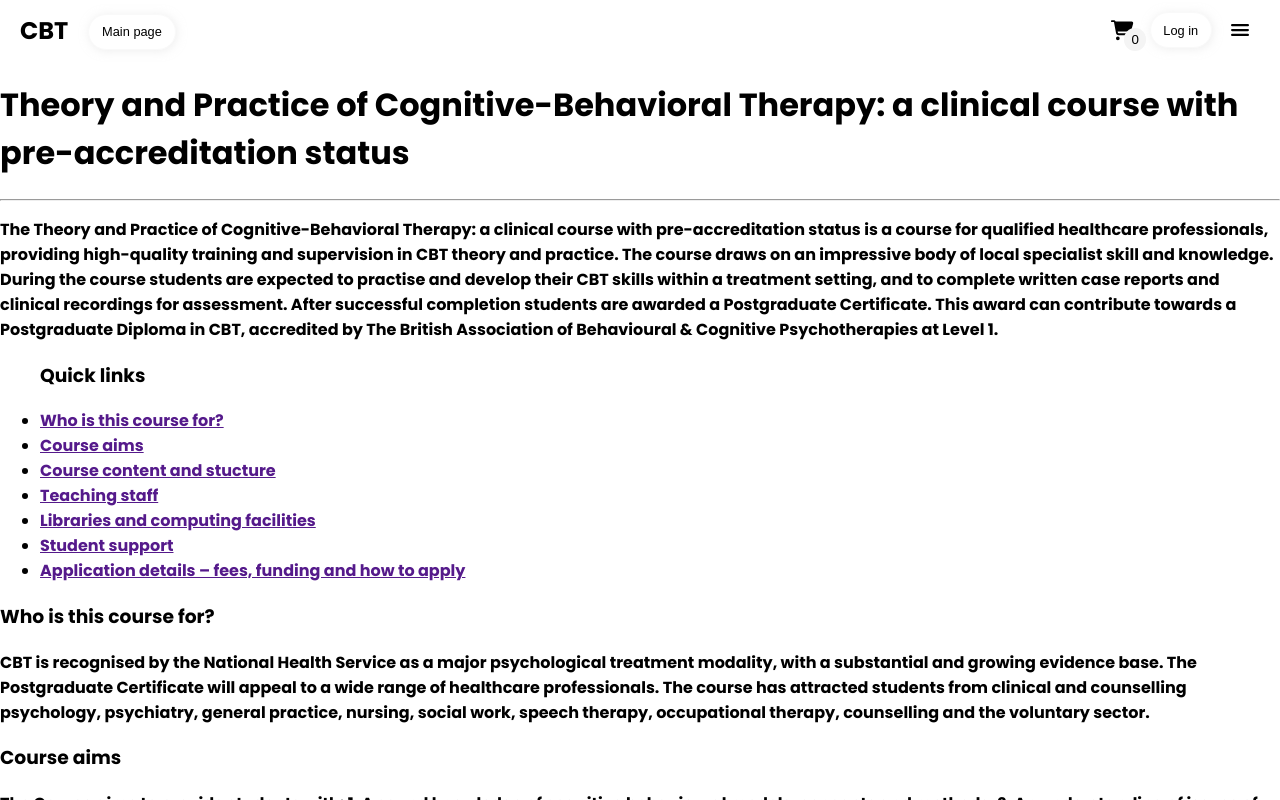
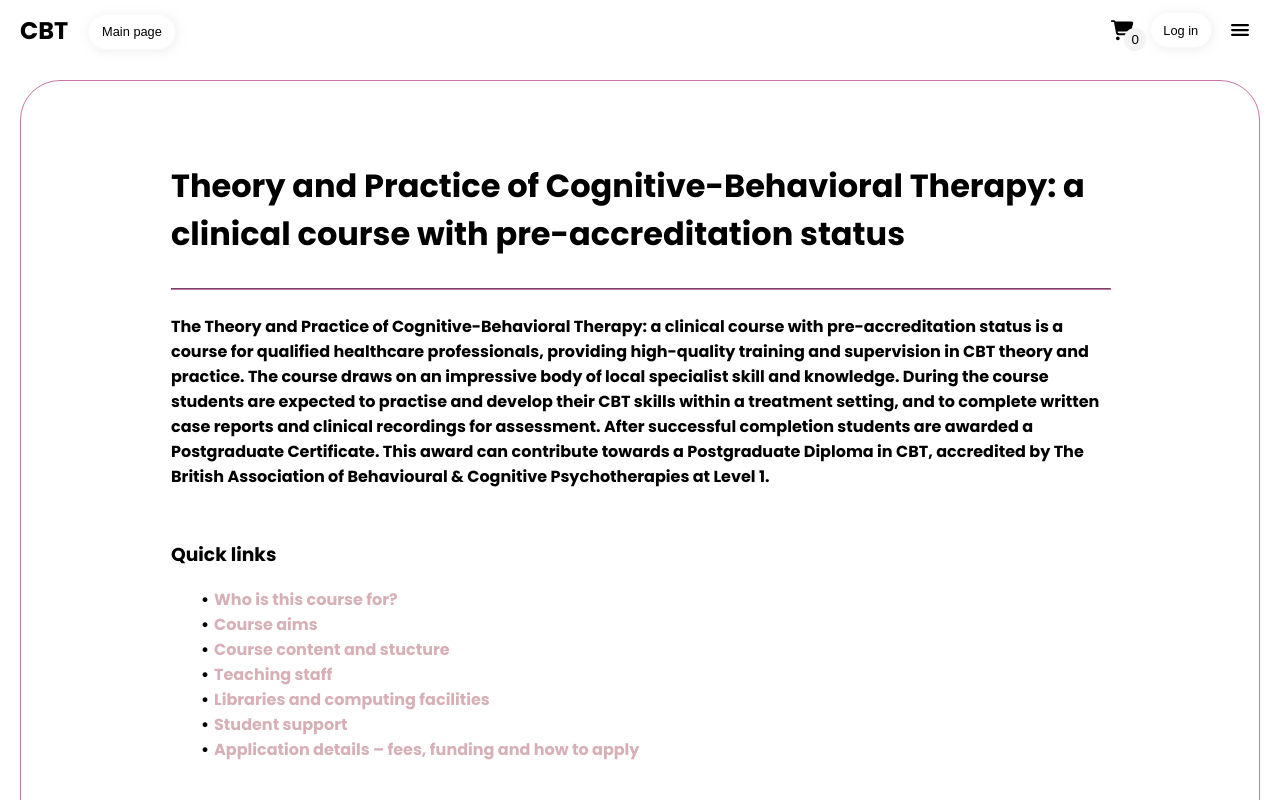
Before and after one commit to sadnaastasia/pet, a React (Vite) app: page /maincourse in a window 1280 px wide. Shown: the top 800 px of the page. Built offline with nearby package versions, Linux system fonts and the light colour scheme.

Commit message:
main course page

```diff
--- a/src/pages/MainCoursePage.tsx
+++ b/src/pages/MainCoursePage.tsx
@@ -5,7 +5,7 @@ function MainCoursePage() {
   return (
     <>
       <Navigation />
-      <div>
+      <div className="main-course-page_container">
         <h1>
           Theory and Practice of Cognitive-Behavioral Therapy: a clinical course
           with pre-accreditation status
@@ -25,7 +25,7 @@ function MainCoursePage() {
           British Association of Behavioural & Cognitive Psychotherapies at
           Level 1.
         </p>
-        <ul>
+        <ul className="main-course-page_links">
           <h3>Quick links</h3>
           <li>
             <a href="">Who is this course for?</a>
--- a/src/styles/App.css
+++ b/src/styles/App.css
@@ -1,3 +1,4 @@
+@charset "UTF-8";
 .no-underline {
   text-decoration: none;
 }
@@ -1074,6 +1075,44 @@
   background-color: #aca4aa;
 }
 
+.main-course-page_container {
+  margin: 20px;
+  padding: 60px 150px;
+  border: #c776a8 1px solid;
+  border-radius: 40px;
+  display: flex;
+  flex-direction: column;
+  align-items: stretch;
+}
+.main-course-page_container hr {
+  border-color: #c776a8;
+  width: 100%;
+}
+.main-course-page_container .main-course-page_links {
+  padding-left: 0;
+  list-style-type: none;
+  display: flex;
+  flex-direction: column;
+  align-items: start;
+}
+.main-course-page_container .main-course-page_links li::before {
+  content: "•";
+  color: black;
+  width: 1em;
+  margin-right: 5px;
+}
+.main-course-page_container .main-course-page_links li {
+  margin-left: 30px;
+}
+.main-course-page_container .main-course-page_links li a {
+  text-decoration: none;
+  color: rgb(215, 176, 183);
+  border-bottom: transparent 1px solid;
+}
+.main-course-page_container .main-course-page_links li a:hover {
+  border-bottom: rgb(215, 176, 183) 2px solid;
+}
+
 .footer_container {
   background-color: #c776a8;
   padding: 80px 50px;
@@ -1262,6 +1301,13 @@
     padding: 60px 20px;
     grid-gap: 2rem;
   }
+  .main-course-page_container {
+    margin: 20px;
+    padding: 30px 50px;
+  }
+  .main-course-page_container .main-course-page_links li {
+    margin-left: 0;
+  }
 }
 @media (min-width: 1024px) and (max-height: 600px) {
   .about-course_container {
--- a/src/styles/App.scss
+++ b/src/styles/App.scss
@@ -1192,6 +1192,44 @@ $greyhover: rgb(223, 223, 223);
   }
 }
 
+.main-course-page_container {
+  margin: 20px;
+  padding: 60px 150px;
+  border: $pink 1px solid;
+  border-radius: 40px;
+  display: flex;
+  flex-direction: column;
+  align-items: stretch;
+  hr {
+    border-color: $pink;
+    width: 100%;
+  }
+  .main-course-page_links {
+    padding-left: 0;
+    list-style-type: none;
+    display: flex;
+    flex-direction: column;
+    align-items: start;
+    li::before {
+      content: '•';
+      color: black;
+      width: 1em;
+      margin-right: 5px;
+    }
+    li {
+      margin-left: 30px;
+      a {
+        text-decoration: none;
+        color: rgb(215, 176, 183);
+        border-bottom: transparent 1px solid;
+      }
+      a:hover {
+        border-bottom: rgb(215, 176, 183) 2px solid;
+      }
+    }
+  }
+}
+
 .footer_container {
   background-color: $pink;
   padding: 80px 50px;
@@ -1395,6 +1433,15 @@ $greyhover: rgb(223, 223, 223);
     padding: 60px 20px;
     grid-gap: 2rem;
   }
+  .main-course-page_container {
+    margin: 20px;
+    padding: 30px 50px;
+    .main-course-page_links {
+      li {
+        margin-left: 0;
+      }
+    }
+  }
 }
 @media (min-width: 1024px) {
   @media (max-height: 600px) {
```
Also changed, not shown: 1 other file (tests, documents, lock files or other folders).
